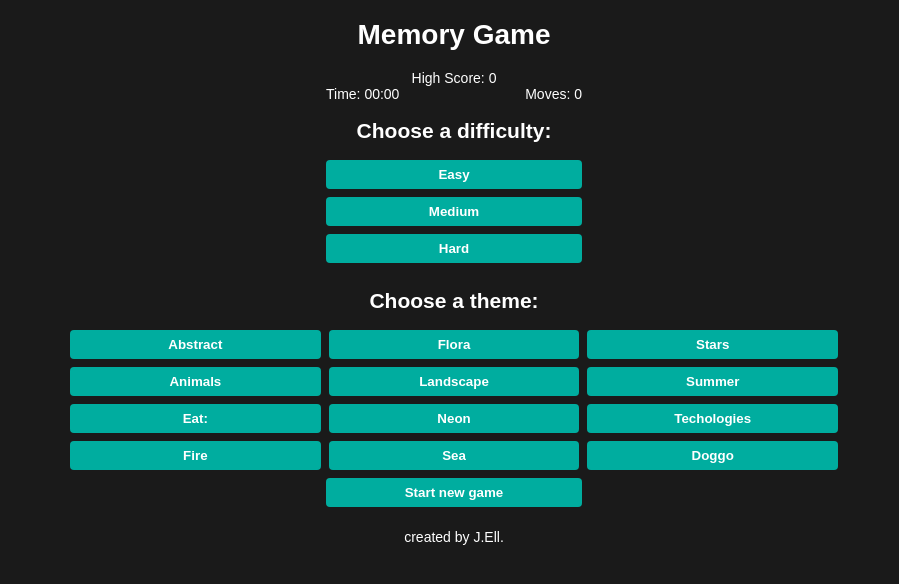
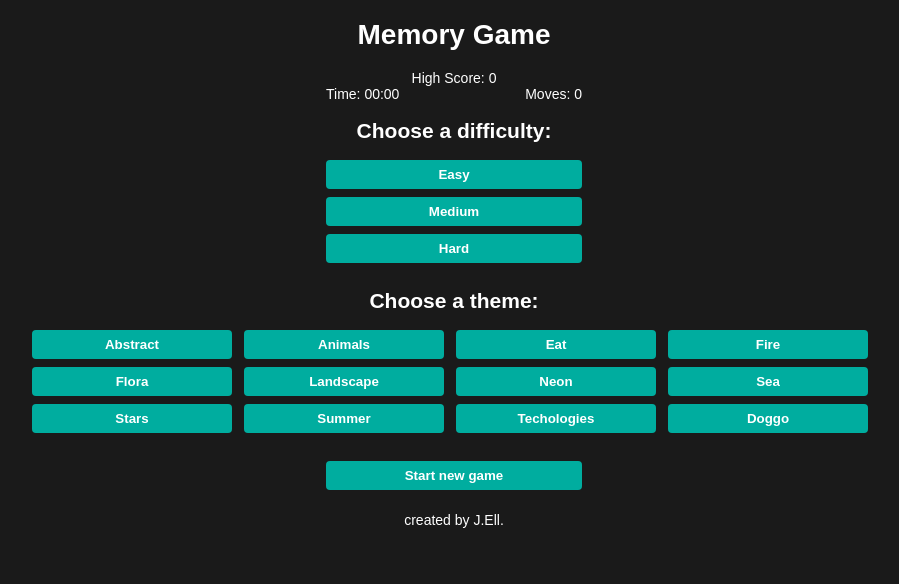
Before and after one commit to JaneEllison/react-game, a React (Create React App) app in the folder react-game/: page / in a window 1280 px wide. Shown: the top 584 px of the page, without its empty margins (186-1085 px from the left). Built offline with nearby package versions, Linux system fonts and the light colour scheme.

Commit message:
refactor: change css, theme buttons, options

```diff
--- a/react-game/src/App.css
+++ b/react-game/src/App.css
@@ -54,20 +54,20 @@ button {
 }
 
 .bg__settings {
+  width: 80%;
+  margin: 0 auto;
   display: flex;
-  justify-content: space-between;
-  width: 60%;
+  margin-bottom: 20px;
+  flex-wrap: wrap;
+  justify-content: center;
+  column-gap: 4px;
 }
 
 .block__settings {
-  width: 33%;
+  width: 200px;
   display: flex;
   flex-direction: column;
   margin-right: 8px;
-}
-
-.block__settings:last-child {
-  margin-right: 0;
 }
 
 .card__bg {
@@ -92,21 +92,19 @@ button:focus {
   outline: 0;
 }
 
-#cards {
-  width: 1060px;
+.cards {
+  width: 80%;
   margin: 0 auto;
   display: flex;
   flex-wrap: wrap;
+  justify-content: center;
+  column-gap: 10px;
+  row-gap: 10px;
 }
 
 .card {
   width: 160px;
   height: 160px;
-  margin-bottom: 20px;
-}
-
-.card:not(:nth-child(6n)) {
-  margin-right: 20px;
 }
 
 .c {
--- a/react-game/src/App.js
+++ b/react-game/src/App.js
@@ -1,14 +1,21 @@
 import './App.css';
 import React, { useState, useEffect } from "react";
-import MemoryGame from './components/MemoryGame'
-import Time from './components/Time'
+import MemoryGame from './components/MemoryGame';
+import Time from './components/Time';
+import buttons from './constants/buttons';
 
 function App() {
-  const [options, setOptions] = useState(null);
+  const [options, setOptions] = useState({
+    difficult: null,
+    theme: null,
+  });
+  // const [options, setOptions] = useState(null);
   const [isRunningStopwatch, setIsRunningStopwatch] = useState(false);
   const [stopwatchSeconds, setStopwatchSeconds] = useState(0);
   const [movesCount, setMovesCount] = useState(0);
   const [highScore, setHighScore] = useState(0);
+
+  const [isGameStarted, setIsGameStarted] = useState(false);
   // const [gameStats, setGameStats] = useState();
 
   useEffect(() => {
@@ -18,7 +25,6 @@ function App() {
       setHighScore(savedScore)
     }
   }, []);
-
   return (
     <div className="App">
       <header className="App-header">
@@ -36,27 +42,26 @@ function App() {
         />
       </header>
       <main>
-        { options === null
+        { !isGameStarted
           ? (
             <div className="difficult__buttons">
-
               <h2>Choose a difficulty:</h2>
               <button onClick={() => {
-                setOptions(12);
+                setOptions({difficult:12});
                 setStopwatchSeconds(0);
                 setMovesCount(0);
               }}>
                 Easy
               </button>
               <button onClick={() => {
-                setOptions(18);
+                setOptions({difficult:18});
                 setStopwatchSeconds(0);
                 setMovesCount(0);
               }}>
                 Medium
               </button>
               <button onClick={() => {
-                setOptions(24);
+                setOptions({difficult:24});
                 setStopwatchSeconds(0);
                 setMovesCount(0);
               }}>
@@ -64,115 +69,27 @@ function App() {
               </button>
               <h2>Choose a theme:</h2>
               <div className="bg__settings">
-                <div className="block__settings">
+                {buttons.map((button, index)=>(
+                  <div className="block__settings" key={index}>
                     <button
                       name="cardBg"
                       type="radio"
-                    value="abstract"
                       className="card__bg"
+                      onClick={()=>{setOptions({
+                        ...options,
+                        theme: button.text,
+                      })}}
                     >
-                    Abstract
-                  </button>
-                  <button
-                    name="cardBg"
-                    type="radio"
-                    value="animals"
-                    className="card__bg"
-                  >
-                    Animals
-                  </button>
-                  <button
-                    className="card__bg"
-                    name="cardBg"
-                    type="radio"
-                    value="eat"
-                  >
-                    Eat:
-                  </button>
-                  <button
-                    className="card__bg"
-                    name="cardBg"
-                    type="radio"
-                    value="fire"
-                  >
-                    Fire
+                      {button.text}
                     </button>
                   </div>
-                <div className="block__settings">
+                ))}
+              </div>
               <button
-                    className="card__bg"
-                    name="cardBg"
-                    type="radio"
-                    value="flora"
+                onClick={()=>setIsGameStarted(true)}
               >
-                    Flora
+                Start new game
               </button>
-                  <button
-                    className="card__bg"
-                    name="cardBg"
-                    type="radio"
-                    value="landscape"
-                  >
-                    Landscape
-                  </button>
-                  <button
-                    className="card__bg"
-                    name="cardBg"
-                    type="radio"
-                    value="neon"
-                  >
-                    Neon
-                  </button>
-                  <button
-                    className="card__bg"
-                    name="cardBg"
-                    type="radio"
-                    value="sea"
-                  >
-                    Sea
-                  </button>
-                </div>
-                <div className="block__settings">
-                  <button
-                    className="card__bg"
-                    name="cardBg"
-                    type="radio"
-                    value="stars"
-                  >
-                    Stars
-                  </button>
-                  <button
-                    className="card__bg"
-                    name="cardBg"
-                    type="radio"
-                    value="summer"
-                  >
-                    Summer
-                  </button>
-                  <button
-                    className="card__bg"
-                    name="cardBg"
-                    type="radio"
-                    value="techologies"
-                  >
-                    Techologies
-                  </button>
-                  <button
-                    className="card__bg"
-                    name="cardBg"
-                    type="radio"
-                    value="doggo"
-                  >
-                    Doggo
-                  </button>
-                </div>
-              </div>
-              {/* <button onClick={() => {
-                setIsRunningStopwatch(true);
-              }}>
-                Back
-              </button> */}
-
             </div>
             )
           : (
@@ -180,29 +97,25 @@ function App() {
                 <button
                   onClick={() => {
                     const prevOptions = options;
-                    setOptions(null);
+                    // setOptions(null);
                     setStopwatchSeconds(0);
                     setMovesCount(0);
+                    setIsGameStarted(false);
                     setTimeout(() => {
-                      setOptions(prevOptions);
+                      // setOptions(prevOptions);
+                      setIsGameStarted(true);
                     }, 5);
                   }}
                 >
                   Restart
                 </button>
                 <button onClick={() => {
-                  setOptions(null);
+                  setOptions({difficult:null});
                   setIsRunningStopwatch(false);
+                  setIsGameStarted(false);
                 }}>
                   Menu
                 </button>
-              </>
-            )
-        }
-
-        {
-          options
-            ? (
                 <MemoryGame
                 options={options}
                 setOptions={setOptions}
@@ -211,12 +124,9 @@ function App() {
                 setIsRunningStopwatch={setIsRunningStopwatch}
                 movesCount={movesCount}
                 setMovesCount={setMovesCount}
+                setIsGameStarted={setIsGameStarted}
                 />
-              )
-            : (
-                <button>
-                  Start new game
-                </button>
+              </>
             )
         }
       </main>
--- a/react-game/src/components/MemoryGame.jsx
+++ b/react-game/src/components/MemoryGame.jsx
@@ -2,7 +2,8 @@ import React, { useState, useEffect } from "react";
 import  Card from './Card';
 import colors from '../constants/abstract'
 
-const MemoryGame = ( {options, setOptions, highScore, setHighScore, setIsRunningStopwatch, movesCount, setMovesCount} ) => {
+const MemoryGame = ( {options, setOptions, highScore, setHighScore, setIsRunningStopwatch,
+  movesCount, setMovesCount, setIsGameStarted} ) => {
 
   const [game, setGame] = useState([]);
   const [flippedCount, setFlippedCount] = useState(0);
@@ -10,7 +11,7 @@ const MemoryGame = ( {options, setOptions, highScore, setHighScore, setIsRunning
 
   useEffect(() => {
     const newGame = [];
-    for (let i = 0; i < options / 2; i++) {
+    for (let i = 0; i < options.difficult / 2; i++) {
       const firstOption = {
         id: 2 * i,
         colorId: i,
@@ -48,15 +49,19 @@ const MemoryGame = ( {options, setOptions, highScore, setHighScore, setIsRunning
 
         const newGame = window.confirm('You Win!, SCORE: ' + score + ' New Game?');
         if (newGame) {
-          const gameLength = game.length
-          setOptions(null)
+          // const gameLength = game.length;
+          // setOptions({difficult:null});
+          // setTimeout(() => {
+          //   setOptions({difficult:gameLength});
+          // }, 5);
+          setIsGameStarted(false);
           setTimeout(() => {
-            setOptions(gameLength)
-          }, 5)
+          setIsGameStarted(true);
+          }, 5);
         } else {
-          setOptions(null)
+          setOptions({difficult:null});
         }
-      }, 500)
+      }, 500);
     }
   }, [game]);
 
@@ -83,7 +88,7 @@ const MemoryGame = ( {options, setOptions, highScore, setHighScore, setIsRunning
     <div>
       {(game.length === 0)
         ? 'loading'
-        : <div id="cards">
+        : <div className="cards">
             {game.map((card, index) => (
               <div className="card" key={index}>
                 <Card
--- /dev/null
+++ b/react-game/src/constants/buttons.js
@@ -0,0 +1,52 @@
+const buttons = [
+  {
+    id: 1,
+    text: 'Abstract',
+  },
+  {
+    id: 2,
+    text: 'Animals',
+  },
+  {
+    id: 3,
+    text: 'Eat',
+  },
+  {
+    id: 4,
+    text: 'Fire',
+  },
+  {
+    id: 5,
+    text: 'Flora',
+  },
+  {
+    id: 6,
+    text: 'Landscape',
+  },
+  {
+    id: 7,
+    text: 'Neon',
+  },
+  {
+    id: 8,
+    text: 'Sea',
+  },
+  {
+    id: 9,
+    text: 'Stars',
+  },
+  {
+    id: 10,
+    text: 'Summer',
+  },
+  {
+    id: 11,
+    text: 'Techologies',
+  },
+  {
+    id: 12,
+    text: 'Doggo',
+  },
+];
+
+export default buttons;
```
Lines whose indentation alone changed are shown as unchanged.
